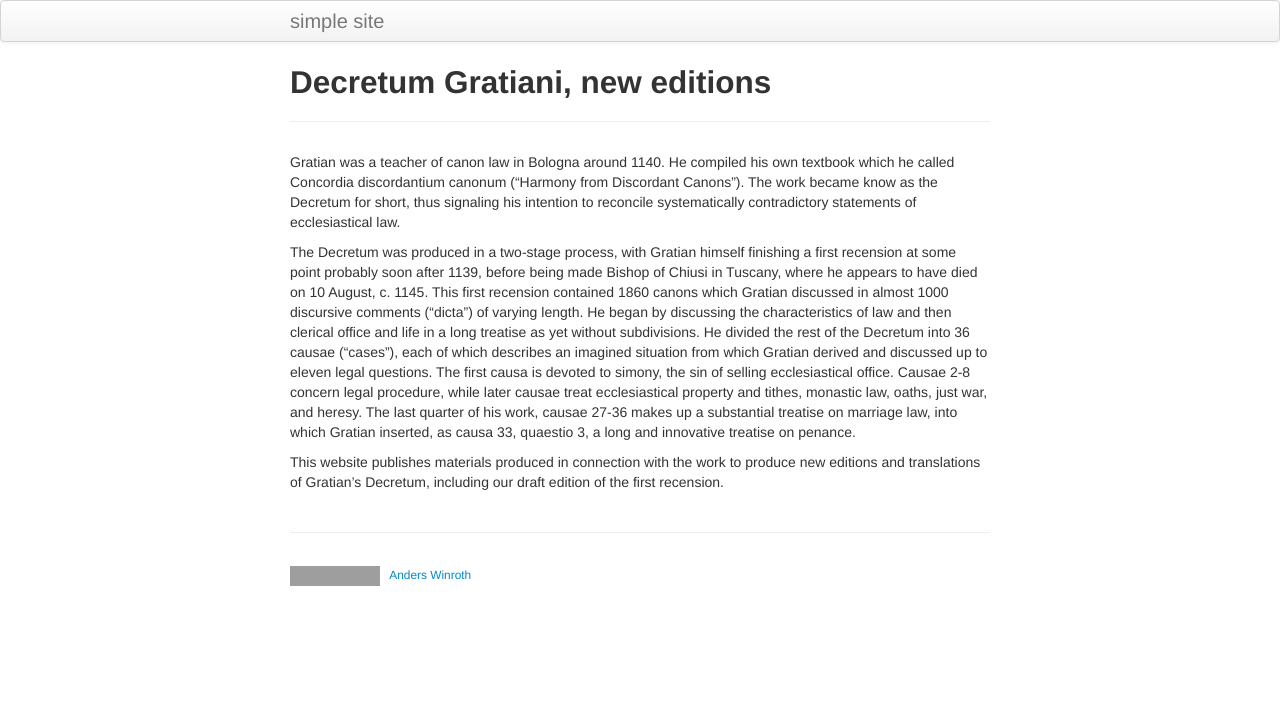
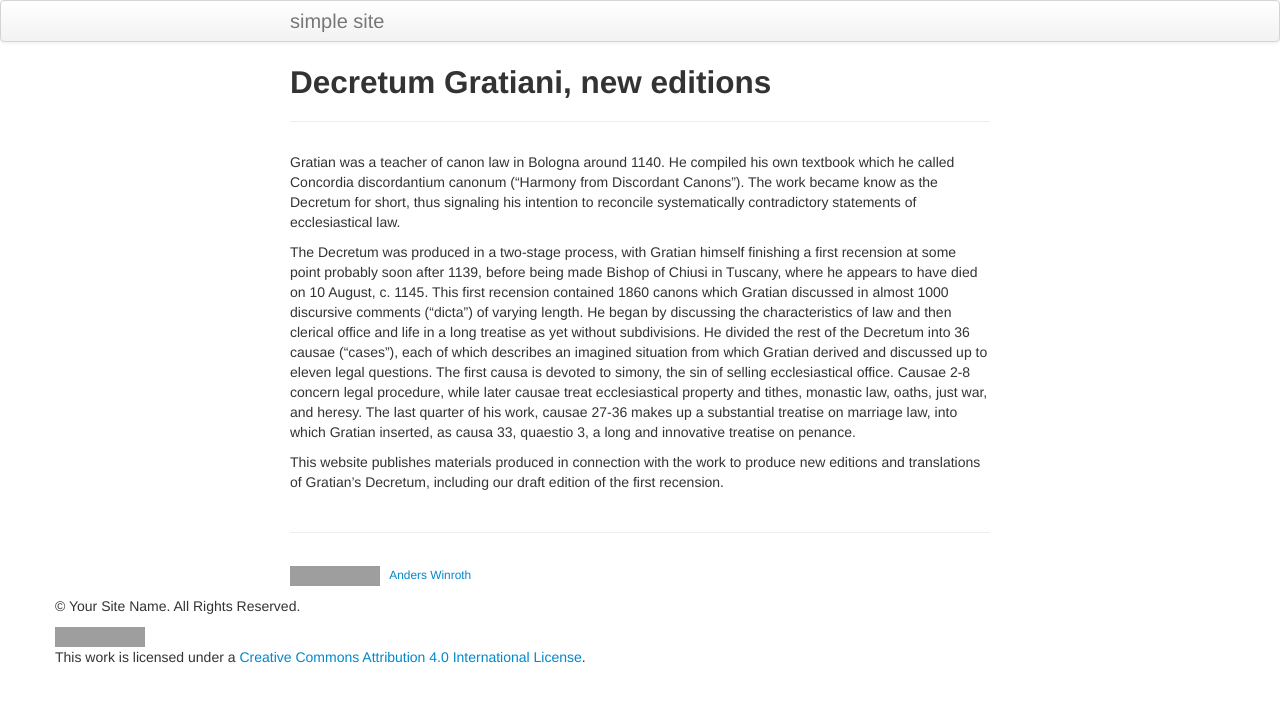
Before and after one commit to winroth/Gratianus, a Jekyll site: the page built from index.md, in a window 1280 px wide. Shown: the top 702 px of the page. Built offline with Jekyll 4.4.1, drawn with Linux system fonts in a browser that asks for light colours; grey boxes are pictures that could not be loaded.

Commit message:
Update default.html

```diff
--- a/_layouts/default.html
+++ b/_layouts/default.html
@@ -4,3 +4,12 @@ theme :
 ---
 {% include JB/setup %}
 {% include themes/twitter/default.html %}
+
+<footer>
+  <div class="container">
+    <p>&copy; Your Site Name. All Rights Reserved.</p>
+    <!-- Creative Commons License Badge -->
+    <a rel="license" href="http://creativecommons.org/licenses/by/4.0/"><img alt="Creative Commons License" style="border-width:0" src="https://i.creativecommons.org/l/by/4.0/88x31.png" /></a><br />
+    <p>This work is licensed under a <a rel="license" href="http://creativecommons.org/licenses/by/4.0/">Creative Commons Attribution 4.0 International License</a>.</p>
+  </div>
+</footer>
```
